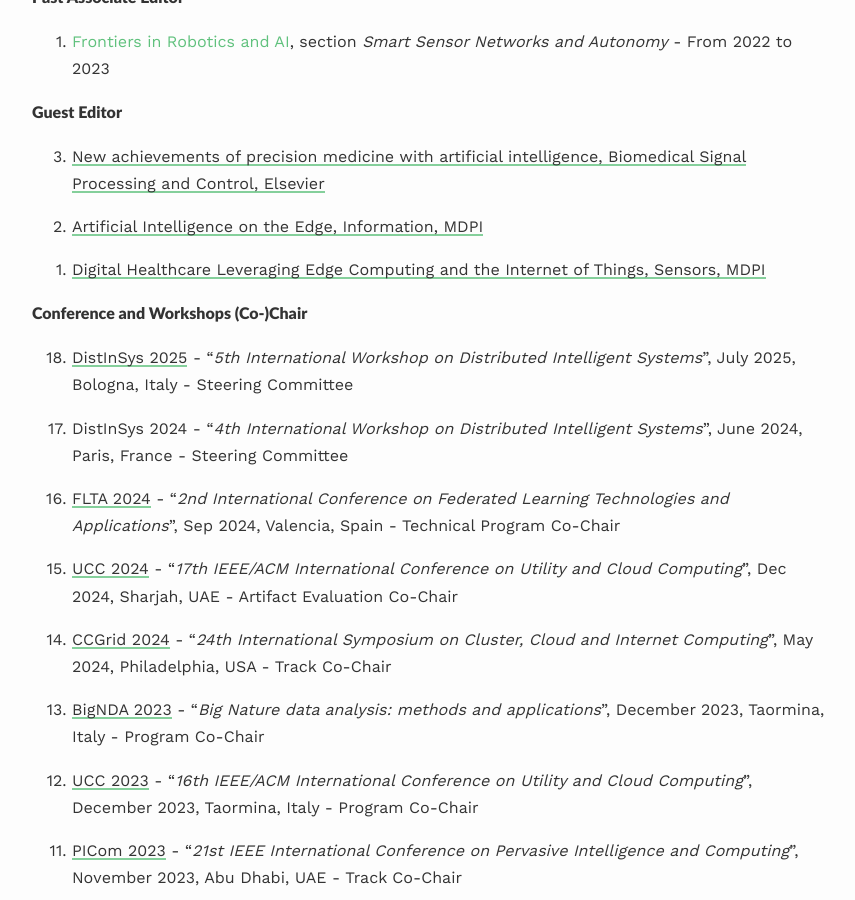
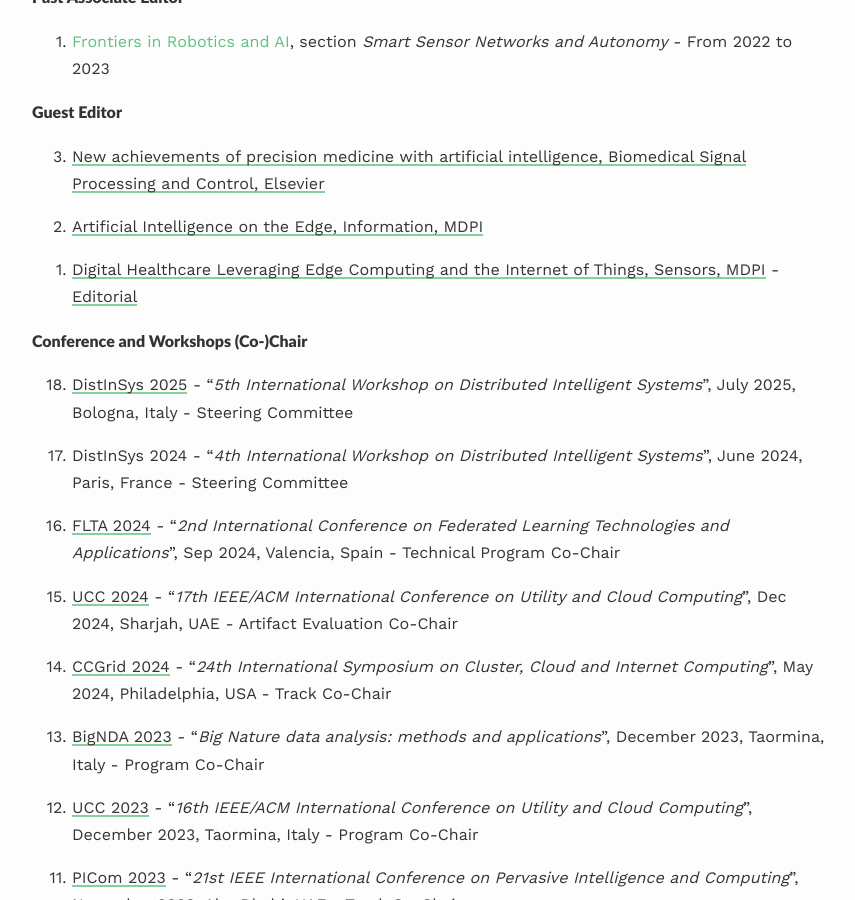
Before and after one commit to lcarnevale/lcarnevale.github.io, a Jekyll site: the page built from _pages/activities.md, in a window 1280 px wide and 900 px high, scrolled down 542 px. Shown: the whole window, without its empty margins (208-1063 px from the left). Built offline with Jekyll 4.4.1, drawn with Linux system fonts in a browser that asks for light colours; nearby versions of some CDN libraries; some web fonts are replaced.

Commit message:
add editorial for the MDPI Sensors SI

```diff
--- a/_pages/activities.md
+++ b/_pages/activities.md
@@ -28,7 +28,7 @@
 
 0. [Artificial Intelligence on the Edge, Information, MDPI](https://www.mdpi.com/journal/information/special_issues/AI_on_the_edge)
 
-0. [Digital Healthcare Leveraging Edge Computing and the Internet of Things, Sensors, MDPI](https://www.mdpi.com/journal/sensors/special_issues/digihealth_IoT)
+0. [Digital Healthcare Leveraging Edge Computing and the Internet of Things, Sensors, MDPI](https://www.mdpi.com/journal/sensors/special_issues/digihealth_IoT) - [Editorial](https://www.mdpi.com/1424-8220/25/5/1571)
 {: reversed="reversed"}
 
 #### Conference and Workshops (Co-)Chair
```
